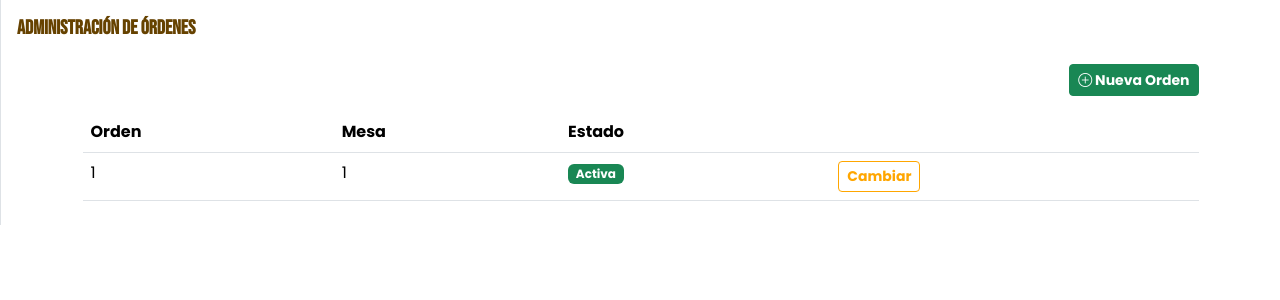
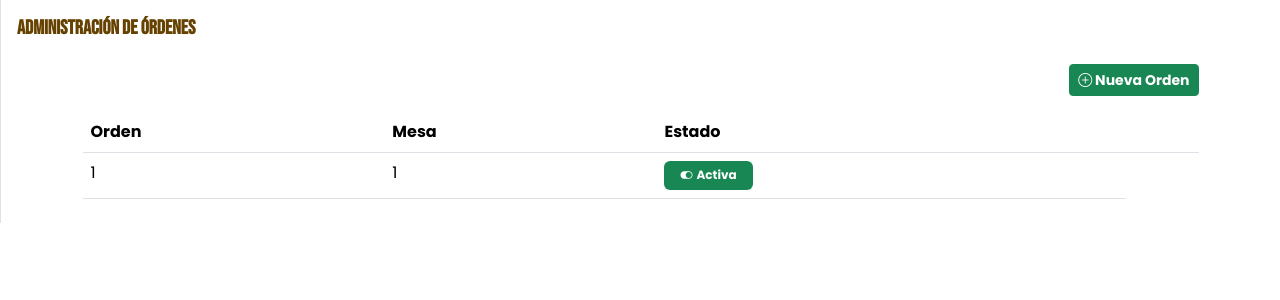
Before and after one commit to juan1144/fitomenu, a Django app: page /admin_panel/ordenes/ in a window 1280 px wide. Shown: the part 58-358 px from the top of the page. Run offline with Django 5.2, Linux system fonts and the light colour scheme; tables that the repository leaves empty hold one stand-in row (values such as "Sample post"); some libraries are stand-ins or nearby versions; some web fonts are replaced.

Commit message:
Refactor order list on admin_panel to have the status in a button to change it

```diff
--- a/admin_panel/views.py
+++ b/admin_panel/views.py
@@ -194,8 +194,7 @@ def cambiar_estado_orden(request, orden_id):
         orden.estado = not orden.estado
         orden.save()
 
-        html = render_to_string(
-            "admin_panel/partials/_orden_row.html", {"orden": orden}, request=request
+        return render(
+            request, "admin_panel/partials/_orden_toggle_row.html", {"orden": orden}
         )
-        return HttpResponse(html)
     return JsonResponse({"success": False, "error": "Método no permitido"})
--- a/templates/admin_panel/orden_lista.html
+++ b/templates/admin_panel/orden_lista.html
@@ -28,20 +28,21 @@
                 <td>{{ orden.orden }}</td>
                 <td>{{ orden.numero_mesa }}</td>
                 <td>
-                    {% if orden.estado %}
-                        <span class="badge bg-success">Activa</span>
-                    {% else %}
-                        <span class="badge bg-secondary">Inactiva</span>
-                    {% endif %}
-                </td>
-                <td>
                     <form method="post"
                           hx-post="{% url 'admin_panel:cambiar_estado_orden' orden.id %}"
                           hx-target="#orden-row-{{ orden.id }}"
                           hx-swap="outerHTML"
                           class="d-inline-block">
                         {% csrf_token %}
-                        <button type="submit" class="btn btn-outline-primary btn-sm">Cambiar</button>
+                        <button type="submit"
+                                class="border-0 text-white px-3 py-2 badge d-flex align-items-center gap-1 {% if orden.estado %}bg-success{% else %}bg-secondary{% endif %}"
+                                style="cursor: pointer;">
+                            {% if orden.estado %}
+                                <i class="bi bi-toggle-on"></i> Activa
+                            {% else %}
+                                <i class="bi bi-toggle-off"></i> Inactiva
+                            {% endif %}
+                        </button>
                     </form>
                 </td>
             </tr>
```
Also changed, not shown: templates/admin_panel/partials/_orden_row.html (deleted, +0 -21 lines), templates/admin_panel/partials/_orden_toggle_row.html (added, +22 -0 lines).
